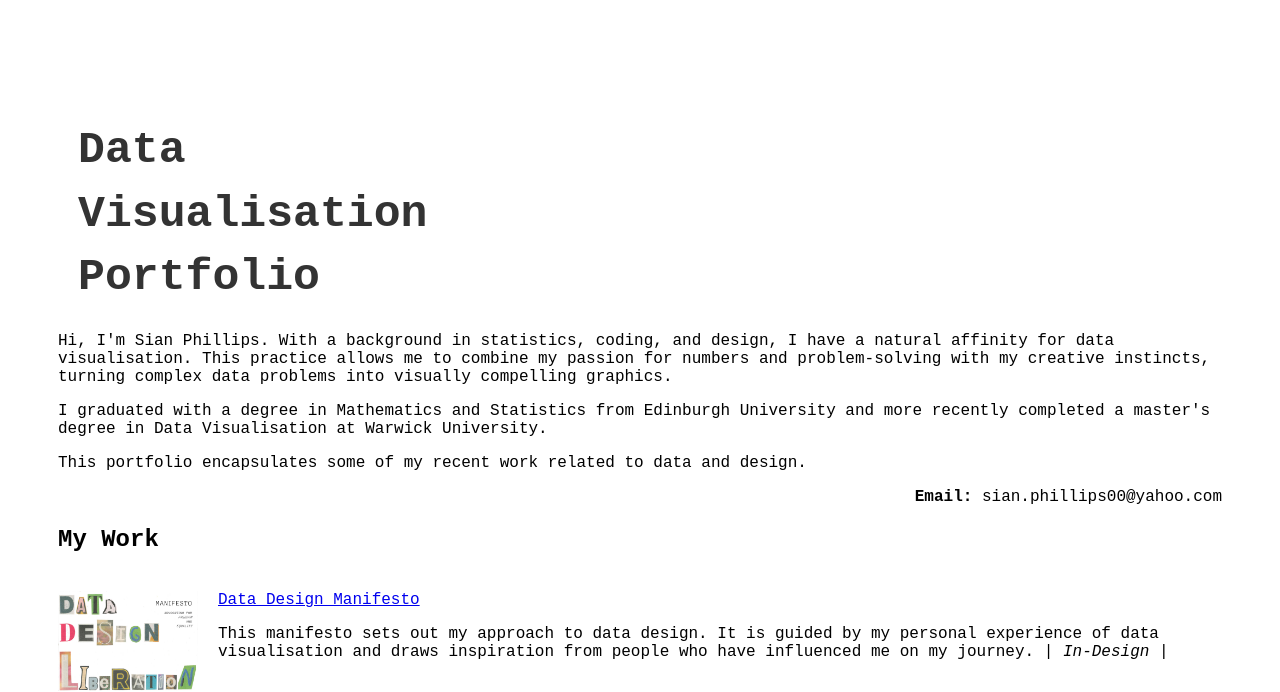
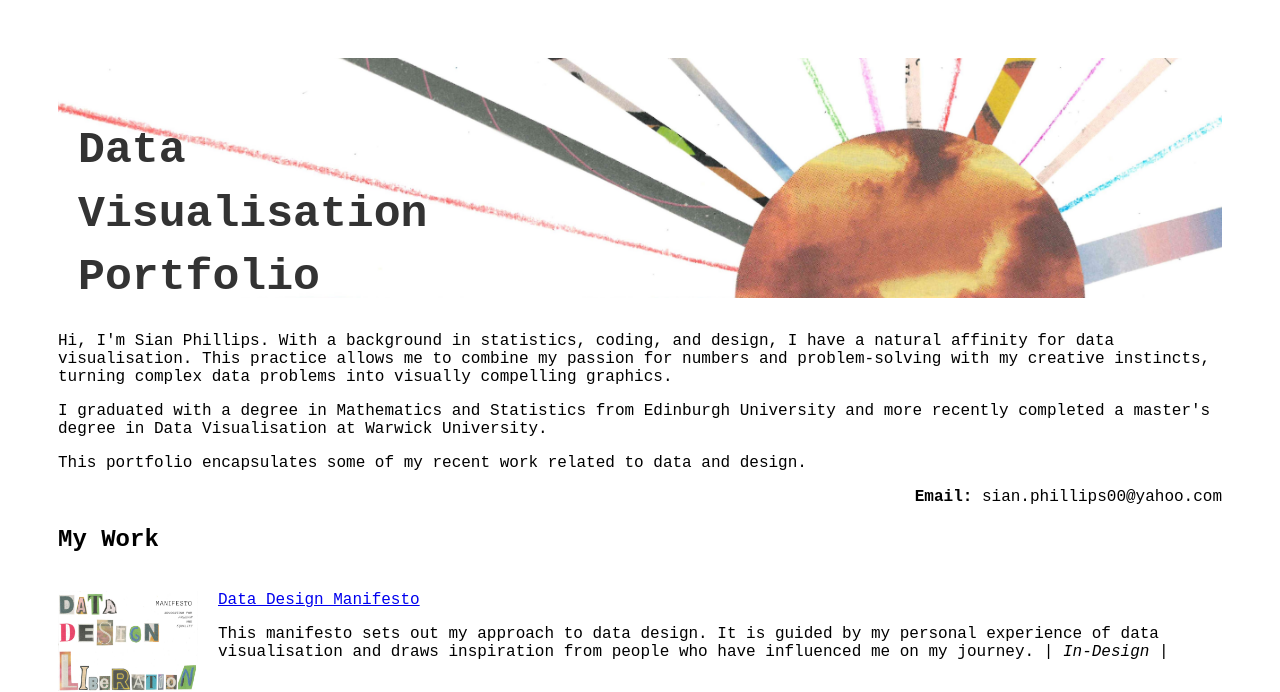
Before and after one commit to sian-phillips-1/sian-phillips-1.github.io, a plain HTML site: page index.html in a window 1280 px wide. Shown: the top 692 px of the page. Drawn offline with Linux system fonts and the light colour scheme.

Commit message:
recovering cover image

```diff
--- a/style.css
+++ b/style.css
@@ -33,7 +33,7 @@ img {
 }
 
 .background-container {
-  background-image: url('cover_image.jpg');  /* Path to your image */
+  background-image: url('images/cover_image.jpg');  /* Path to your image */
   background-size: cover;    /* Ensures the image covers the entire container */
   background-position: center; /* Centers the background image */
   height: 200px;             /* Height of the container */
```
Also changed, not shown: images/cover_image.jpg (added).
